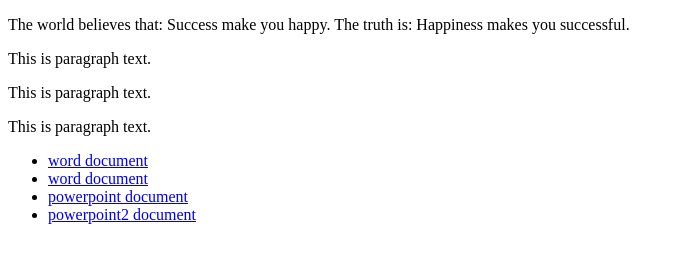
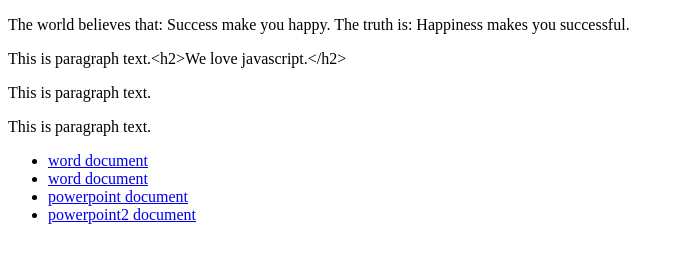
Before and after one commit to samkazshel/JS21, a plain HTML site: page ClassDemoStart/09_JavaScriptAndDOM/09_DOM_Demo1.html in a window 1280 px wide. Shown: the whole page, without its empty margins (0-680 px from the left). Drawn offline with Linux system fonts and the light colour scheme.

Commit message:
dom model demo1 js

```diff
--- a/ClassDemoStart/09_JavaScriptAndDOM/09_DOM_Demo1.html
+++ b/ClassDemoStart/09_JavaScriptAndDOM/09_DOM_Demo1.html
@@ -4,8 +4,10 @@
     <title>JS DOM2</title>
   </head>
   <body>
-    <p>The world believes that: Success make you happy. The truth is: Happiness
-    makes you successful.</p>
+    <p>
+      The world believes that: Success make you happy. The truth is: Happiness
+      makes you successful.
+    </p>
     <div>
       <p id="para2" class="test">This is paragraph text.</p>
       <p>This is paragraph text.</p>
@@ -18,14 +20,37 @@
       <li><a href="image2.ppt">powerpoint2 document</a></li>
     </ul>
     <script>
+      //   let allP = document.getElementById("para2"); // this is one way of selecting an item
+      //   let allP = document.querySelector("#para2");
+      //   allP.style.backgroundColor = "#ff0000";
 
+      //   let allP = document.getElementsByTagName("p");
+      //   let allP = document.querySelectorAll("p"); //this is the WC3 prefered method as it lets us select items relationally
+      //   for (let i = 0; i < allP.length; i++) {
+      //     allP[i].style.backgroundColor = "#ff0000";
+      //   }
 
+      //   let wordDoc = document.querySelectorAll("a[href='doc']");
+      //   for (let i = 0; i < wordDoc.length; i++) {
+      //     wordDoc[i].style.backgroundColor = "#ff0000";
+      //   }
+      //^= starting with value
+      //$= ending with value
+      //*= containing with value
 
+      //create new content
+      //w3c
 
+      //   let allP = document.querySelector("#para2");
+      //   let newP = document.createElement("p");
+      //   let theText = document.createTextNode("I love javascript");
+      //   newP.appendChild(theText);
+      //   allP.appendChild(newP);
 
-
-
+      //this is another way that breaks W3C standard
+      let allP = document.querySelector("#para2");
+      //   allP.innerHTML += "<h2>We love javascript.</h2>";
+      allP.textContent += "<h2>We love javascript.</h2>";
     </script>
-
   </body>
 </html>
```
Lines whose indentation alone changed are shown as unchanged.
